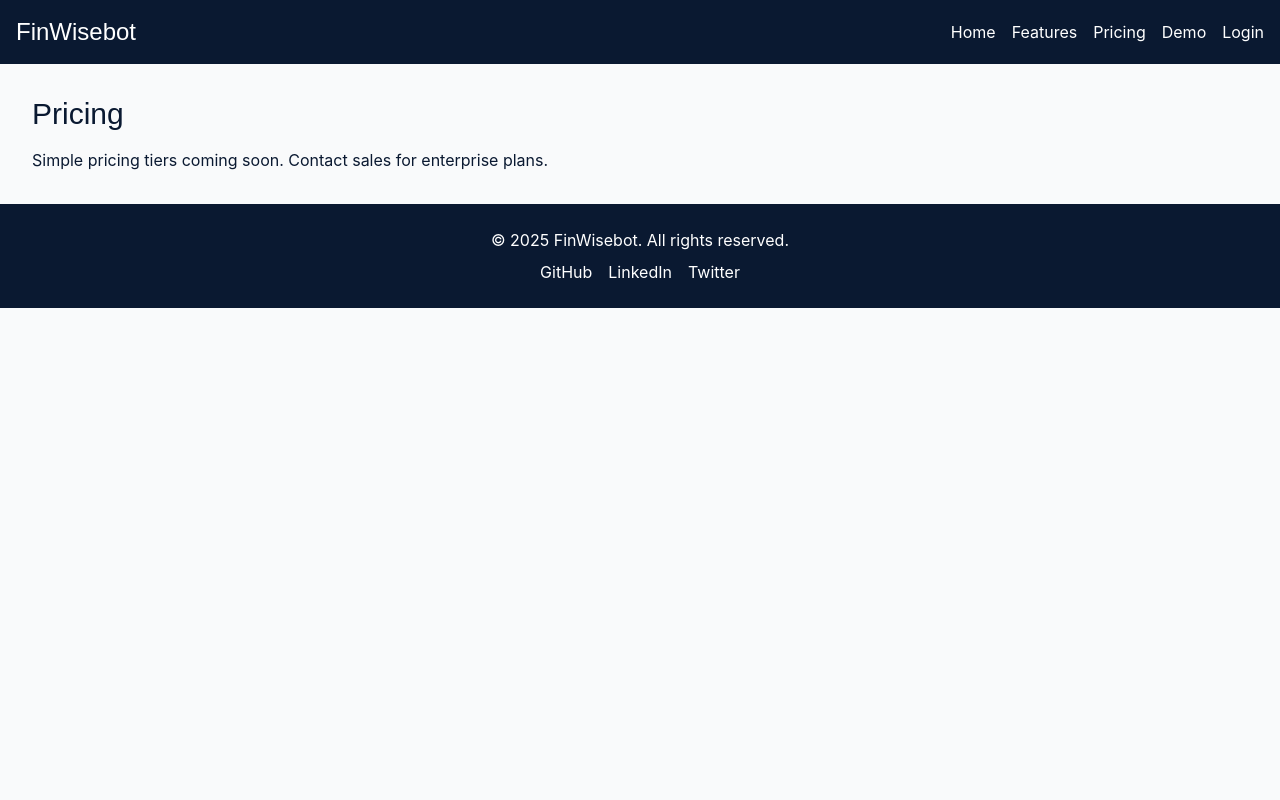
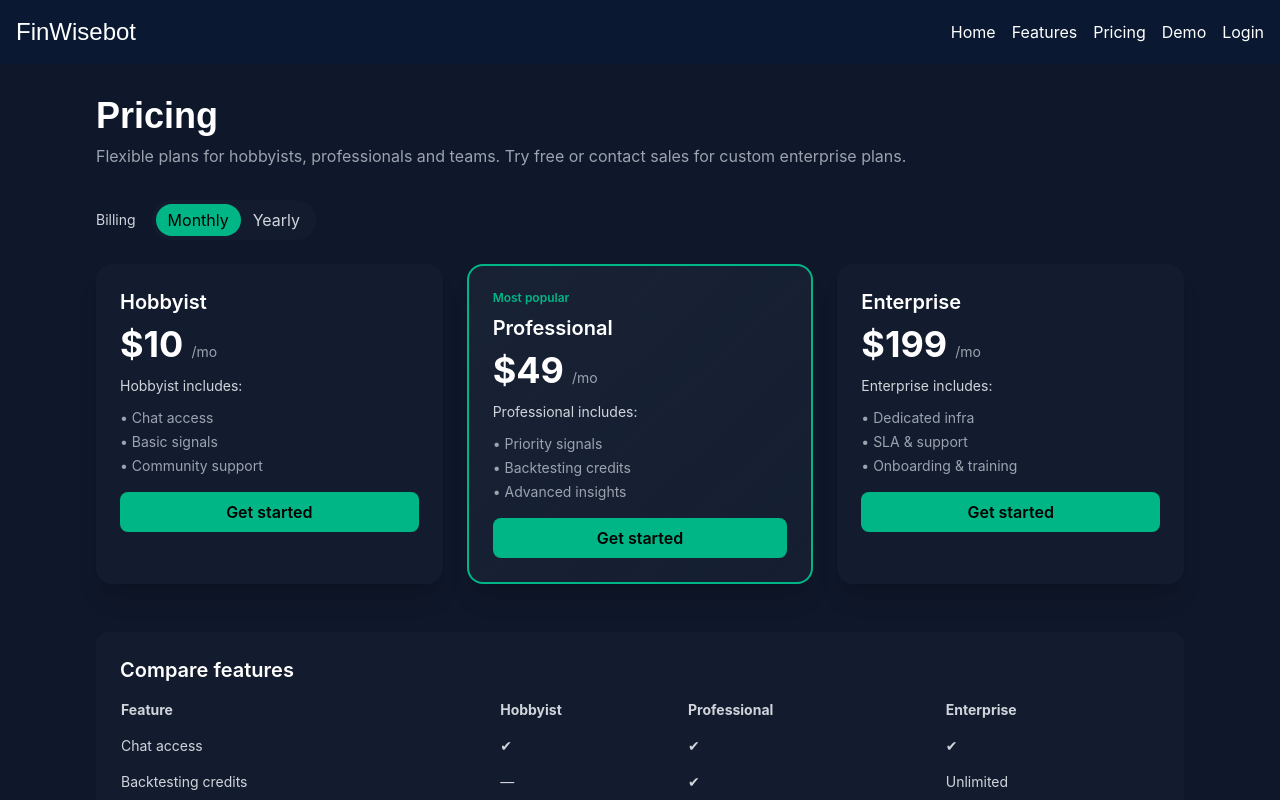
Before and after one commit to assassinyousuf/finwisebot_website, a Next.js app: page /pricing in a window 1280 px wide. Shown: the top 800 px of the page. Built offline with nearby package versions, Linux system fonts and the light colour scheme.

Commit message:
feat(pricing): dark, animated pricing page with monthly/yearly toggle and feature compare

```diff
--- a/src/pages/pricing.jsx
+++ b/src/pages/pricing.jsx
@@ -1,14 +1,89 @@
+import { useState, useEffect } from 'react';
 import Navbar from '../components/Navbar';
 import Footer from '../components/Footer';
 
+function PriceCard({ name, priceMonthly, priceYearly, features, popular, billing }) {
+  const price = billing === 'monthly' ? priceMonthly : Math.round(priceYearly / 12);
+  return (
+    <div className={`p-6 rounded-2xl shadow-xl transform hover:-translate-y-2 transition-all ${popular ? 'border-2 border-accent bg-gradient-to-br from-slate-800/60 to-slate-800/40' : 'bg-slate-800/30'}`}>
+      {popular && <div className="text-xs text-accent font-semibold mb-2">Most popular</div>}
+      <h3 className="text-xl font-semibold mb-2">{name}</h3>
+      <div className="flex items-baseline gap-2">
+        <div className="text-4xl font-bold">${price}</div>
+        <div className="text-sm text-gray-400">/mo</div>
+      </div>
+      <p className="text-sm text-gray-300 my-3">{name} includes:</p>
+      <ul className="text-sm text-gray-400 space-y-1 mb-4">
+        {features.map((f, i) => <li key={i}>• {f}</li>)}
+      </ul>
+      <button className="w-full bg-accent text-black py-2 rounded-lg font-semibold">Get started</button>
+    </div>
+  );
+}
+
 export default function Pricing() {
+  const [billing, setBilling] = useState('monthly');
+  const [animate, setAnimate] = useState(false);
+
+  useEffect(() => {
+    const t = setTimeout(() => setAnimate(true), 150);
+    return () => clearTimeout(t);
+  }, []);
+
+  const tiers = [
+    { name: 'Hobbyist', monthly: 10, yearly: 96, features: ['Chat access', 'Basic signals', 'Community support'], popular: false },
+    { name: 'Professional', monthly: 49, yearly: 490, features: ['Priority signals', 'Backtesting credits', 'Advanced insights'], popular: true },
+    { name: 'Enterprise', monthly: 199, yearly: 1990, features: ['Dedicated infra', 'SLA & support', 'Onboarding & training'], popular: false },
+  ];
+
   return (
-    <div>
+    <div className="min-h-screen bg-slate-900 text-white">
       <Navbar />
-      <main className="p-8">
-        <h1 className="text-3xl font-heading mb-4">Pricing</h1>
-        <p>Simple pricing tiers coming soon. Contact sales for enterprise plans.</p>
+
+      <main className="max-w-6xl mx-auto p-8">
+        <header className="mb-8">
+          <h1 className="text-4xl font-heading font-bold">Pricing</h1>
+          <p className="text-gray-400 mt-2">Flexible plans for hobbyists, professionals and teams. Try free or contact sales for custom enterprise plans.</p>
+        </header>
+
+        <div className="mb-6 flex items-center gap-4">
+          <div className="text-sm text-gray-300">Billing</div>
+          <div className="bg-slate-800/30 p-1 rounded-full flex items-center">
+            <button onClick={() => setBilling('monthly')} className={`px-3 py-1 rounded-full ${billing === 'monthly' ? 'bg-accent text-black' : 'text-gray-300'}`}>Monthly</button>
+            <button onClick={() => setBilling('yearly')} className={`px-3 py-1 rounded-full ${billing === 'yearly' ? 'bg-accent text-black' : 'text-gray-300'}`}>Yearly</button>
+          </div>
+          <div className="text-sm text-gray-400 ml-4">{billing === 'yearly' ? 'Save 20% when billed yearly' : ''}</div>
+        </div>
+
+        <section className={`grid grid-cols-1 md:grid-cols-3 gap-6 ${animate ? 'animate-fade' : ''}`}>
+          {tiers.map((t, i) => (
+            <PriceCard key={i} name={t.name} priceMonthly={t.monthly} priceYearly={t.yearly} features={t.features} popular={t.popular} billing={billing} />
+          ))}
+        </section>
+
+        <section className="mt-12 p-6 bg-slate-800/30 rounded-xl">
+          <h3 className="text-xl font-semibold mb-2">Compare features</h3>
+          <div className="overflow-auto">
+            <table className="w-full text-sm text-left text-gray-300">
+              <thead>
+                <tr>
+                  <th className="py-2">Feature</th>
+                  <th className="py-2">Hobbyist</th>
+                  <th className="py-2">Professional</th>
+                  <th className="py-2">Enterprise</th>
+                </tr>
+              </thead>
+              <tbody>
+                <tr><td className="py-2">Chat access</td><td>✔</td><td>✔</td><td>✔</td></tr>
+                <tr><td className="py-2">Backtesting credits</td><td>—</td><td>✔</td><td>Unlimited</td></tr>
+                <tr><td className="py-2">Priority signals</td><td>—</td><td>✔</td><td>✔</td></tr>
+                <tr><td className="py-2">SLA & support</td><td>—</td><td>—</td><td>24/7</td></tr>
+              </tbody>
+            </table>
+          </div>
+        </section>
       </main>
+
       <Footer />
     </div>
   );
```
